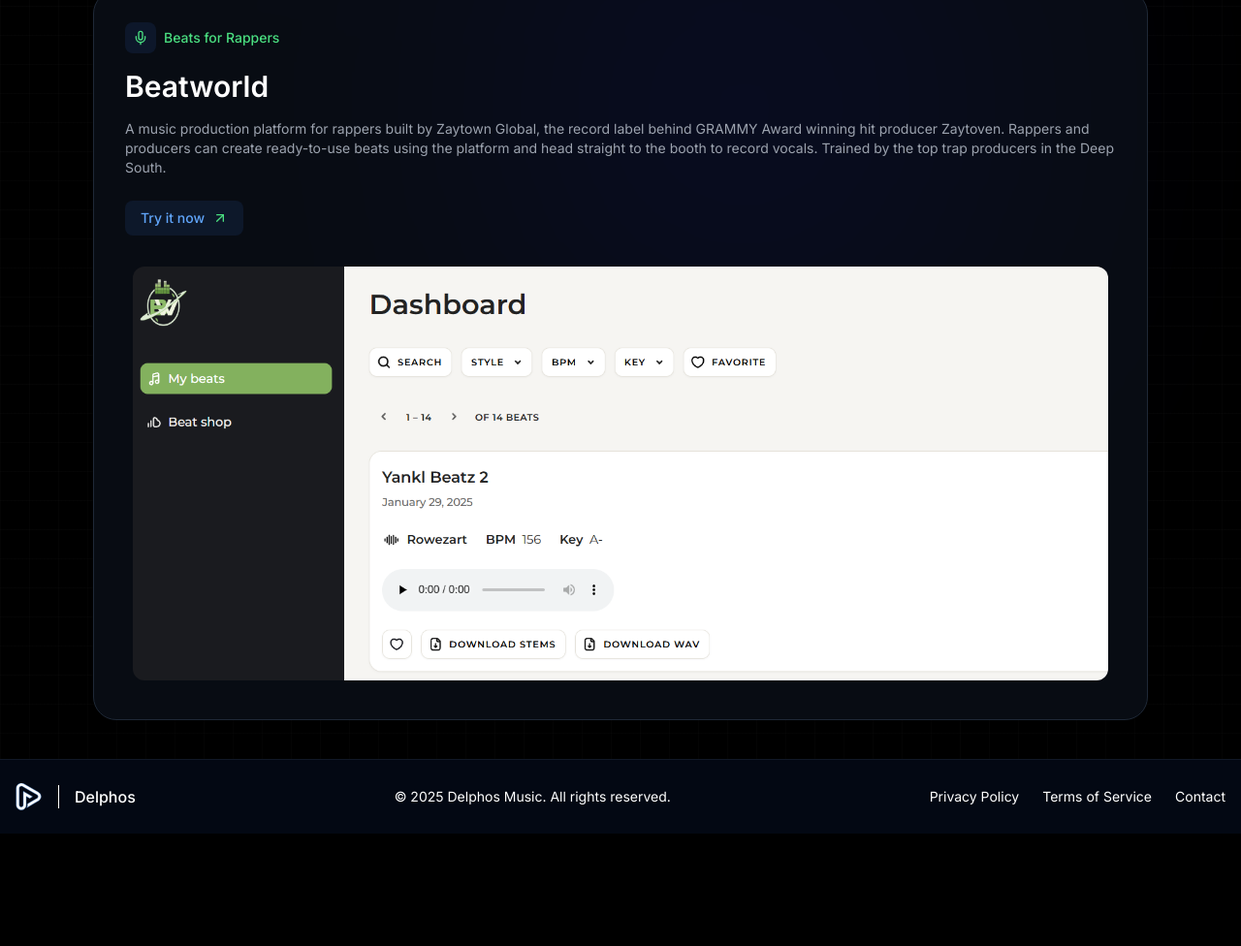
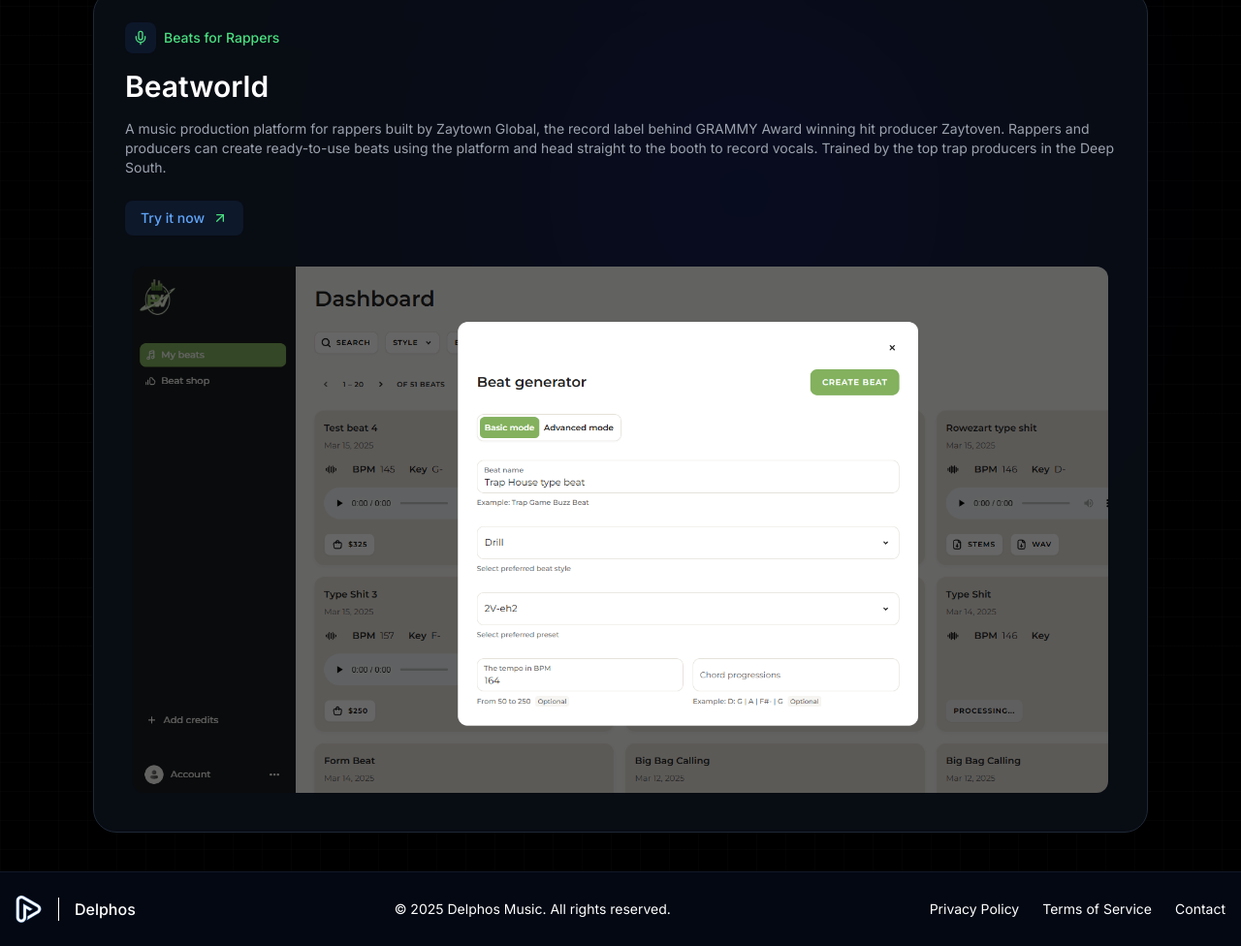
Before and after one commit to roman-tolchenov/delphos-site, a website built with Vite: page partners/index.html in a window 1280 px wide. Shown: the part 1254-2230 px from the top of the page at 97% size. Before the commit the page ends 2114 px from the top, so only its background shows below. Built offline with nearby package versions, Linux system fonts and the light colour scheme.

Commit message:
Update beatworld image.

```diff
--- a/partners/index.html
+++ b/partners/index.html
@@ -98,8 +98,8 @@
                   </button>
                 </div>
                 <div class="p-2 hidden md:block">
-                  <img src="/beatworld.png" alt="Music Production" class="w-full h-full object-cover rounded-xl">
-                </div>
+                  <img src="/beatworld_marketing2.png" alt="Music Production" class="w-full h-full object-cover rounded-xl">
+              </div>
               </div>
             </div>
           </div>
```
Also changed, not shown: public/beatworld.png (deleted), public/beatworld_marketing2.png (added).
